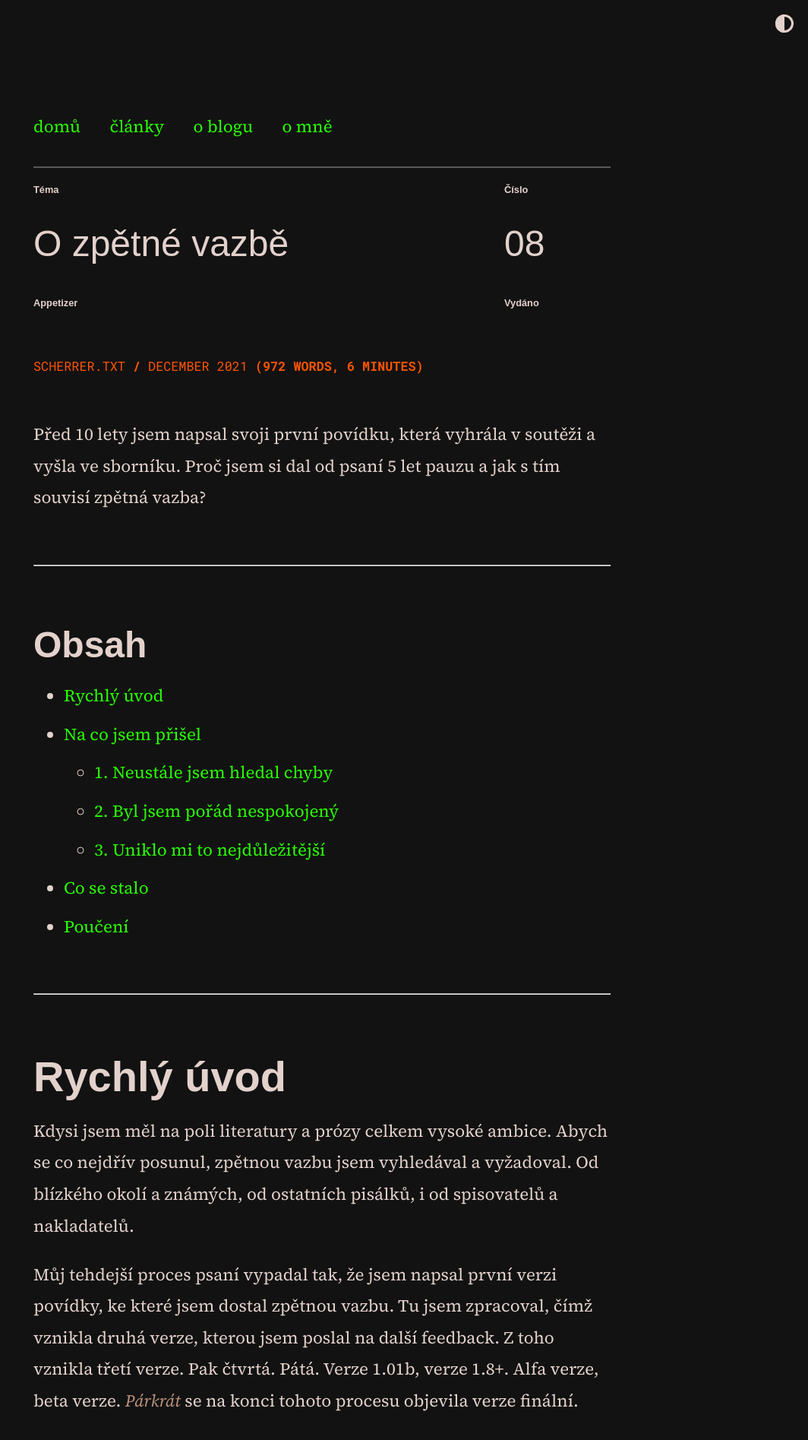
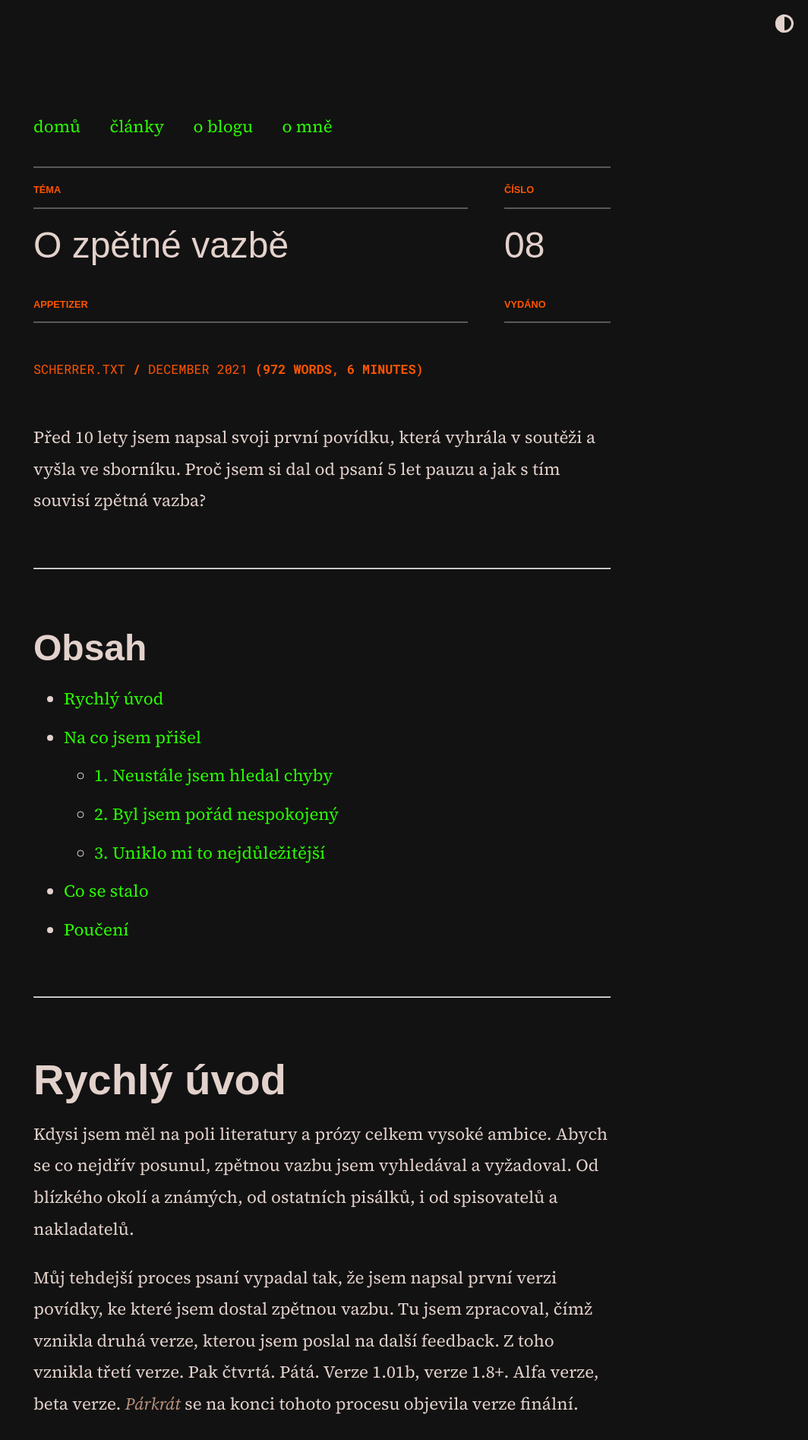
Before and after one commit to scherrer-txt/bts, a Jekyll site: the page built from _posts/2021-12-17-o-zpetne-vazbe.md, in a window 1280 px wide. Shown: the top 1895 px of the page at 76% size, without its empty margins (216-1280 px from the left). Built offline with Jekyll 4.4.1, drawn with Linux system fonts in a browser that asks for light colours; some web fonts are replaced.

Commit message:
Update moonwalk.scss

```diff
--- a/_sass/moonwalk.scss
+++ b/_sass/moonwalk.scss
@@ -429,7 +429,8 @@ blockquote {
   font-family: "roc-grotesk", sans-serif;
   font-size: 0.8rem;
   font-weight: 600;
-  color: var(--text);
+  text-transform: uppercase;
+  color: var(--text-secondary);
   line-height: 0.8rem;
   margin-top: 0px;
   margin-bottom: 0px;
@@ -446,7 +447,9 @@ blockquote {
 }
 
 .post-meta-content {
-  border-top: 2px white var(--code-text);
+  border-top-width: 2px;
+  border-top-style: solid;
+  border-top-color: var(--code-text);
   padding-top: 24px;
   margin-top: 16px;
 }
```
